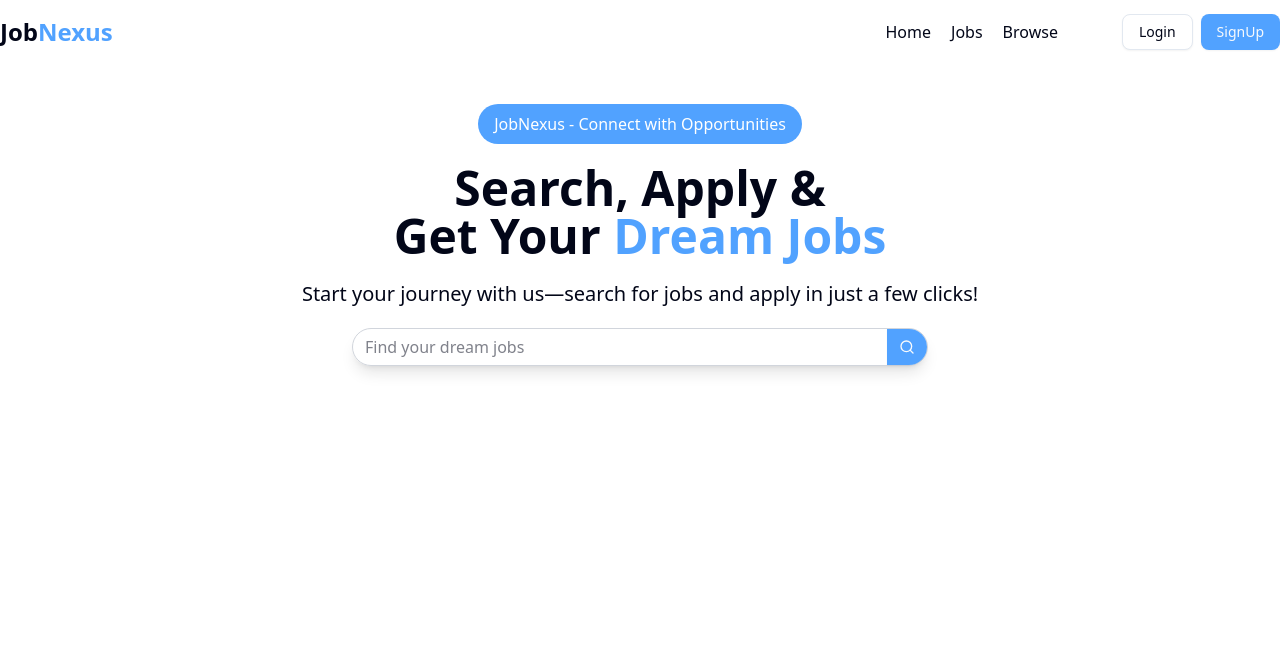
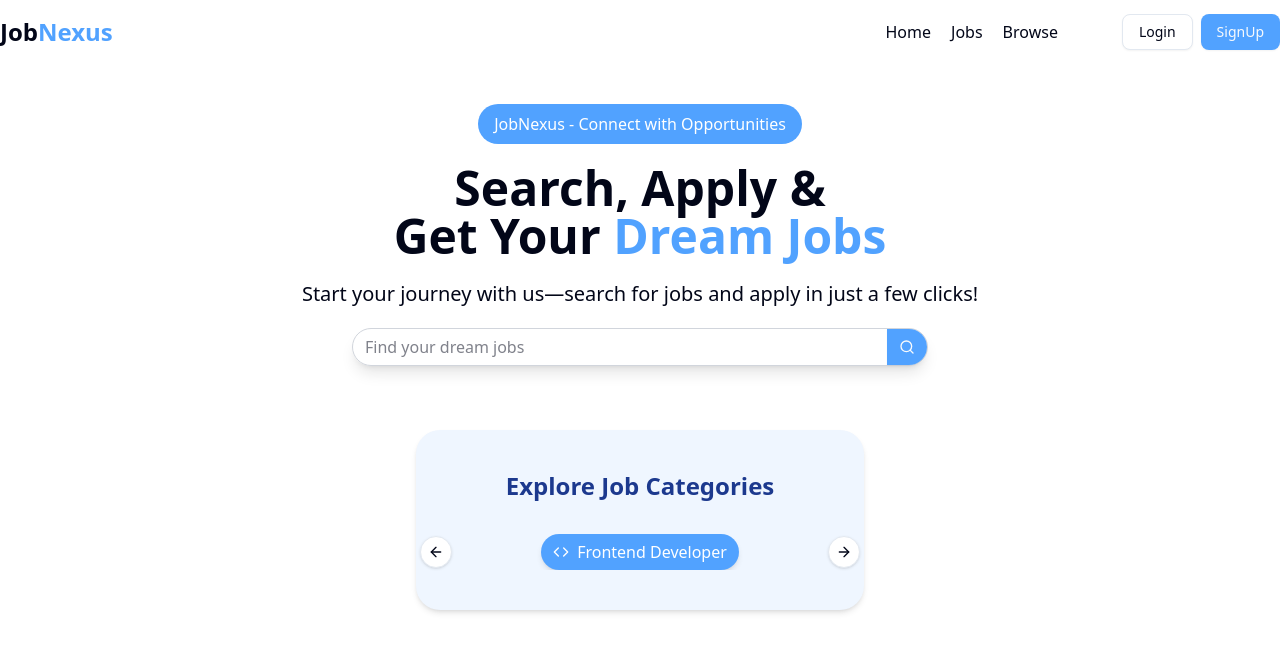
Before and after one commit to ffsrachit/JobNexus, a React (Vite) app in the folder frontend/: page / in a window 1280 px wide. Shown: the top 652 px of the page. Built offline with nearby package versions, Linux system fonts and the light colour scheme.

Commit message:
carousel

```diff
--- a/frontend/package.json
+++ b/frontend/package.json
@@ -20,6 +20,7 @@
     "axios": "^1.11.0",
     "class-variance-authority": "^0.7.1",
     "clsx": "^2.1.1",
+    "embla-carousel-react": "^8.6.0",
     "lucide-react": "^0.535.0",
     "next-themes": "^0.4.6",
     "react": "^19.1.0",
--- /dev/null
+++ b/frontend/src/components/CategoryCarousel.jsx
@@ -0,0 +1,61 @@
+import React from 'react';
+import {
+  Code,
+  Server,
+  ImageIcon,
+  BarChart,
+  MonitorSmartphone,
+  Palette,
+  Settings,
+  Smartphone,
+} from 'lucide-react';
+import {
+  Carousel,
+  CarouselContent,
+  CarouselItem,
+  CarouselNext,
+  CarouselPrevious
+} from './ui/carousel';
+import { Button } from './ui/button';
+
+const categories = [
+  { title: 'Frontend Developer', icon: <Code size={18} /> },
+  { title: 'Backend Developer', icon: <Server size={18} /> },
+  { title: 'Graphic Designer', icon: <ImageIcon size={18} /> },
+  { title: 'Data Science', icon: <BarChart size={18} /> },
+  { title: 'Full Stack Developer', icon: <MonitorSmartphone size={18} /> },
+  { title: 'UI/UX Designer', icon: <Palette size={18} /> },
+  { title: 'DevOps Engineer', icon: <Settings size={18} /> },
+  { title: 'Mobile Developer', icon: <Smartphone size={18} /> },
+];
+
+const CategoryCarousel = () => {
+  return (
+    <div className="bg-blue-50 rounded-3xl py-10 px-6 max-w-md mx-auto my-16 shadow-md relative">
+      <h2 className="text-center text-2xl font-bold text-blue-900 mb-8">
+        Explore Job Categories
+      </h2>
+
+      <Carousel className="w-full" opts={{ loop: true }}>
+        <CarouselContent>
+          {categories.map((cat, index) => (
+            <CarouselItem
+              key={index}
+              className="basis-full flex justify-center"
+            >
+              <Button className="bg-blue-400 hover:bg-blue-500 text-white rounded-full px-6 py-3 text-base font-medium flex items-center gap-2 shadow-md">
+                {cat.icon}
+                {cat.title}
+              </Button>
+            </CarouselItem>
+          ))}
+        </CarouselContent>
+
+        <CarouselPrevious className="absolute left-[-20px] top-1/2 transform -translate-y-1/2 rounded-full bg-white shadow hover:bg-gray-100" />
+        <CarouselNext className="absolute right-[-20px] top-1/2 transform -translate-y-1/2 rounded-full bg-white shadow hover:bg-gray-100" />
+      </Carousel>
+    </div>
+  );
+};
+
+export default CategoryCarousel;
--- a/frontend/src/components/Home.jsx
+++ b/frontend/src/components/Home.jsx
@@ -1,15 +1,16 @@
 import React from 'react'
 import Navbar from './shared/Navbar.jsx'
 import HeroSection from './HeroSection.jsx'
+import CategoryCarousel from './CategoryCarousel.jsx'
 
 const Home = () => {
   return (
     <div>
-      <Navbar/>
-      <HeroSection/>
-      {/* <CategoryCarousel/>
-      <LatestJobs/>
-      <Footer/> */}
+      <Navbar />
+      <HeroSection />
+      <CategoryCarousel/>
+      {/* <LatestJobs/>
+      <Footer/>  */}
     </div>
   )
 }
--- /dev/null
+++ b/frontend/src/components/ui/carousel.jsx
@@ -0,0 +1,194 @@
+import * as React from "react"
+import useEmblaCarousel from "embla-carousel-react";
+import { ArrowLeft, ArrowRight } from "lucide-react"
+
+import { cn } from "@/lib/utils"
+import { Button } from "@/components/ui/button"
+
+const CarouselContext = React.createContext(null)
+
+function useCarousel() {
+  const context = React.useContext(CarouselContext)
+
+  if (!context) {
+    throw new Error("useCarousel must be used within a <Carousel />")
+  }
+
+  return context
+}
+
+function Carousel({
+  orientation = "horizontal",
+  opts,
+  setApi,
+  plugins,
+  className,
+  children,
+  ...props
+}) {
+  const [carouselRef, api] = useEmblaCarousel({
+    ...opts,
+    axis: orientation === "horizontal" ? "x" : "y",
+  }, plugins)
+  const [canScrollPrev, setCanScrollPrev] = React.useState(false)
+  const [canScrollNext, setCanScrollNext] = React.useState(false)
+
+  const onSelect = React.useCallback((api) => {
+    if (!api) return
+    setCanScrollPrev(api.canScrollPrev())
+    setCanScrollNext(api.canScrollNext())
+  }, [])
+
+  const scrollPrev = React.useCallback(() => {
+    api?.scrollPrev()
+  }, [api])
+
+  const scrollNext = React.useCallback(() => {
+    api?.scrollNext()
+  }, [api])
+
+  const handleKeyDown = React.useCallback((event) => {
+    if (event.key === "ArrowLeft") {
+      event.preventDefault()
+      scrollPrev()
+    } else if (event.key === "ArrowRight") {
+      event.preventDefault()
+      scrollNext()
+    }
+  }, [scrollPrev, scrollNext])
+
+  React.useEffect(() => {
+    if (!api || !setApi) return
+    setApi(api)
+  }, [api, setApi])
+
+  React.useEffect(() => {
+    if (!api) return
+    onSelect(api)
+    api.on("reInit", onSelect)
+    api.on("select", onSelect)
+
+    return () => {
+      api?.off("select", onSelect)
+    };
+  }, [api, onSelect])
+
+  return (
+    <CarouselContext.Provider
+      value={{
+        carouselRef,
+        api: api,
+        opts,
+        orientation:
+          orientation || (opts?.axis === "y" ? "vertical" : "horizontal"),
+        scrollPrev,
+        scrollNext,
+        canScrollPrev,
+        canScrollNext,
+      }}>
+      <div
+        onKeyDownCapture={handleKeyDown}
+        className={cn("relative", className)}
+        role="region"
+        aria-roledescription="carousel"
+        data-slot="carousel"
+        {...props}>
+        {children}
+      </div>
+    </CarouselContext.Provider>
+  );
+}
+
+function CarouselContent({
+  className,
+  ...props
+}) {
+  const { carouselRef, orientation } = useCarousel()
+
+  return (
+    <div
+      ref={carouselRef}
+      className="overflow-hidden"
+      data-slot="carousel-content">
+      <div
+        className={cn(
+          "flex",
+          orientation === "horizontal" ? "-ml-4" : "-mt-4 flex-col",
+          className
+        )}
+        {...props} />
+    </div>
+  );
+}
+
+function CarouselItem({
+  className,
+  ...props
+}) {
+  const { orientation } = useCarousel()
+
+  return (
+    <div
+      role="group"
+      aria-roledescription="slide"
+      data-slot="carousel-item"
+      className={cn(
+        "min-w-0 shrink-0 grow-0 basis-full",
+        orientation === "horizontal" ? "pl-4" : "pt-4",
+        className
+      )}
+      {...props} />
+  );
+}
+
+function CarouselPrevious({
+  className,
+  variant = "outline",
+  size = "icon",
+  ...props
+}) {
+  const { orientation, scrollPrev, canScrollPrev } = useCarousel()
+
+  return (
+    <Button
+      data-slot="carousel-previous"
+      variant={variant}
+      size={size}
+      className={cn("absolute size-8 rounded-full", orientation === "horizontal"
+        ? "top-1/2 -left-12 -translate-y-1/2"
+        : "-top-12 left-1/2 -translate-x-1/2 rotate-90", className)}
+      disabled={!canScrollPrev}
+      onClick={scrollPrev}
+      {...props}>
+      <ArrowLeft />
+      <span className="sr-only">Previous slide</span>
+    </Button>
+  );
+}
+
+function CarouselNext({
+  className,
+  variant = "outline",
+  size = "icon",
+  ...props
+}) {
+  const { orientation, scrollNext, canScrollNext } = useCarousel()
+
+  return (
+    <Button
+      data-slot="carousel-next"
+      variant={variant}
+      size={size}
+      className={cn("absolute size-8 rounded-full", orientation === "horizontal"
+        ? "top-1/2 -right-12 -translate-y-1/2"
+        : "-bottom-12 left-1/2 -translate-x-1/2 rotate-90", className)}
+      disabled={!canScrollNext}
+      onClick={scrollNext}
+      {...props}>
+      <ArrowRight />
+      <span className="sr-only">Next slide</span>
+    </Button>
+  );
+}
+
+export { Carousel, CarouselContent, CarouselItem, CarouselPrevious, CarouselNext };
```
Also changed, not shown: 1 other file (tests, documents, lock files or other folders).
